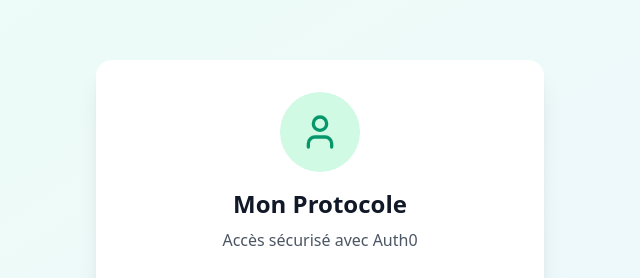
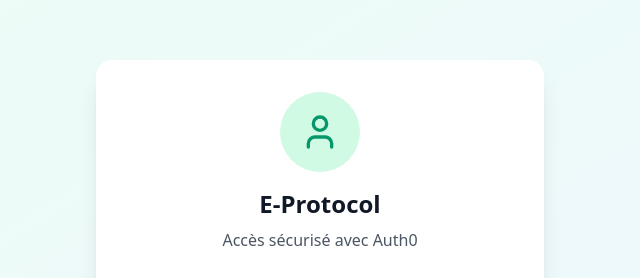
Before and after one commit to julie-raymond-dev/E-Protocol, a React (Vite) app: page / in a window 1280 px wide. Shown: the part 126-404 px from the top of the page, without its empty margins (320-960 px from the left). Built offline with nearby package versions, Linux system fonts and the light colour scheme; no server answers.

Commit message:
feat: update Login component title from 'Mon Protocole' to 'E-Protocol'

```diff
--- a/src/components/Login.tsx
+++ b/src/components/Login.tsx
@@ -26,7 +26,7 @@
           <div className="bg-emerald-100 rounded-full p-4 w-20 h-20 mx-auto mb-4 flex items-center justify-center">
             <User className="h-10 w-10 text-emerald-600" />
           </div>
-          <h1 className="text-2xl font-bold text-gray-900 mb-2">Mon Protocole</h1>
+          <h1 className="text-2xl font-bold text-gray-900 mb-2">E-Protocol</h1>
           <p className="text-gray-600">Accès sécurisé avec Auth0</p>
         </div>
 
```
